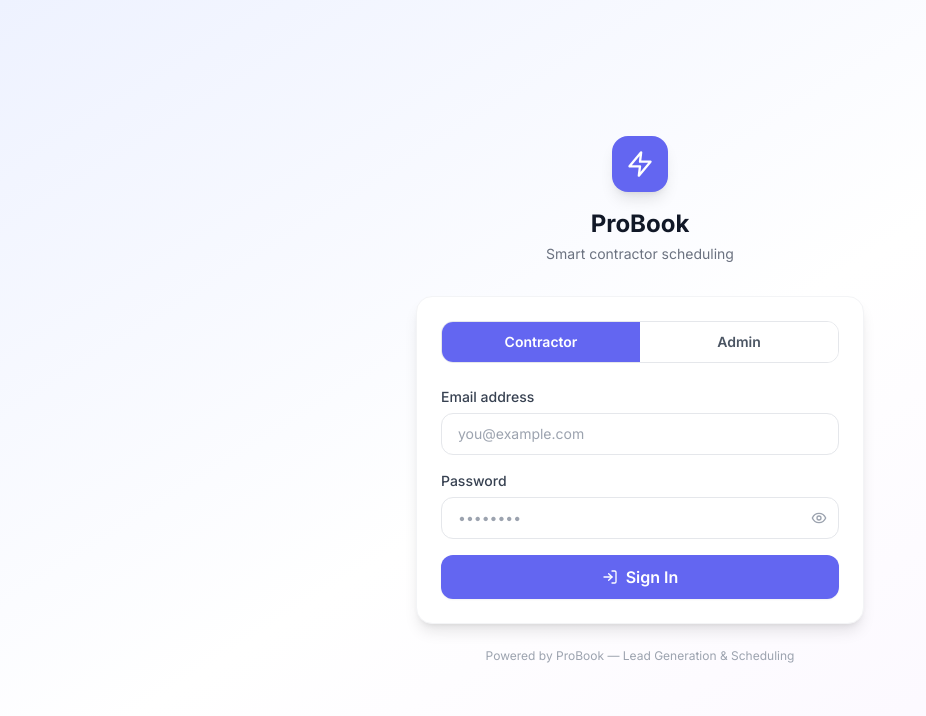
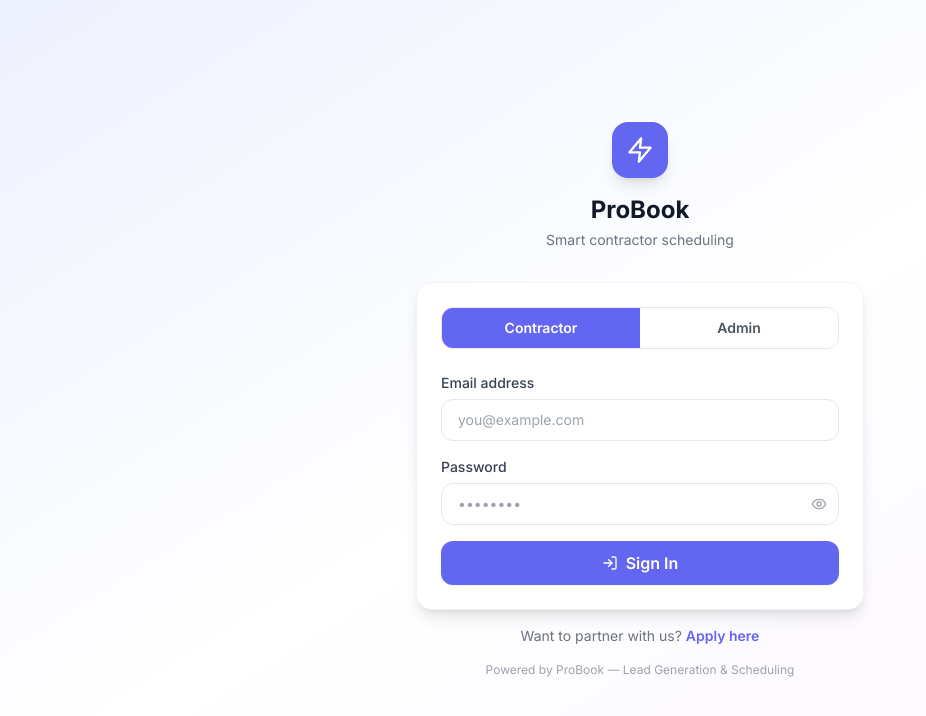
Before and after one commit to ProBookHQ-source/probook-hq, a React (Vite) app in the folder frontend/: page /login in a window 1280 px wide. Shown: the top 716 px of the page, without its empty margins (0-926 px from the left). Built offline with nearby package versions, Linux system fonts and the light colour scheme; no server answers.

Commit message:
Fix apply route: move /contractor/apply to /apply to avoid route conflict

```diff
--- a/frontend/src/App.jsx
+++ b/frontend/src/App.jsx
@@ -4,6 +4,7 @@ import AdminDashboard from './pages/AdminDashboard';
 import ContractorPortal from './pages/ContractorPortal';
 import BookingFlow from './pages/BookingFlow';
 import CancelPage from './pages/CancelPage';
+import ContractorApply from './pages/ContractorApply';
 import LeadIntakeWidget from './pages/LeadIntakeWidget';
 import LandingPage from './pages/LandingPage';
 import { Zap } from 'lucide-react';
@@ -41,6 +42,7 @@ export default function App() {
       <Route path="/cancel/:token" element={<CancelPage mode="cancel" />} />
       <Route path="/reschedule/:token" element={<CancelPage mode="reschedule" />} />
       <Route path="/get-quote" element={<LeadIntakeWidget />} />
+      <Route path="/apply" element={<ContractorApply />} />
 
       <Route path="/admin/*" element={
         <ProtectedRoute role="admin">
--- a/frontend/src/pages/LoginPage.jsx
+++ b/frontend/src/pages/LoginPage.jsx
@@ -3,6 +3,7 @@ import { useNavigate } from 'react-router-dom';
 import { useForm } from 'react-hook-form';
 import toast from 'react-hot-toast';
 import api from '../api/client';
+import { Link } from 'react-router-dom';
 import { LogIn, Zap, Eye, EyeOff } from 'lucide-react';
 
 export default function LoginPage() {
@@ -95,7 +96,16 @@ export default function LoginPage() {
           </form>
         </div>
 
-        <p className="text-center text-xs text-gray-400 mt-6">
+        {role === 'contractor' && (
+          <p className="text-center text-sm text-gray-500 mt-4">
+            Want to partner with us?{' '}
+            <Link to="/apply" className="text-brand-500 font-semibold hover:underline">
+              Apply here
+            </Link>
+          </p>
+        )}
+
+        <p className="text-center text-xs text-gray-400 mt-4">
           Powered by ProBook — Lead Generation & Scheduling
         </p>
       </div>
```
